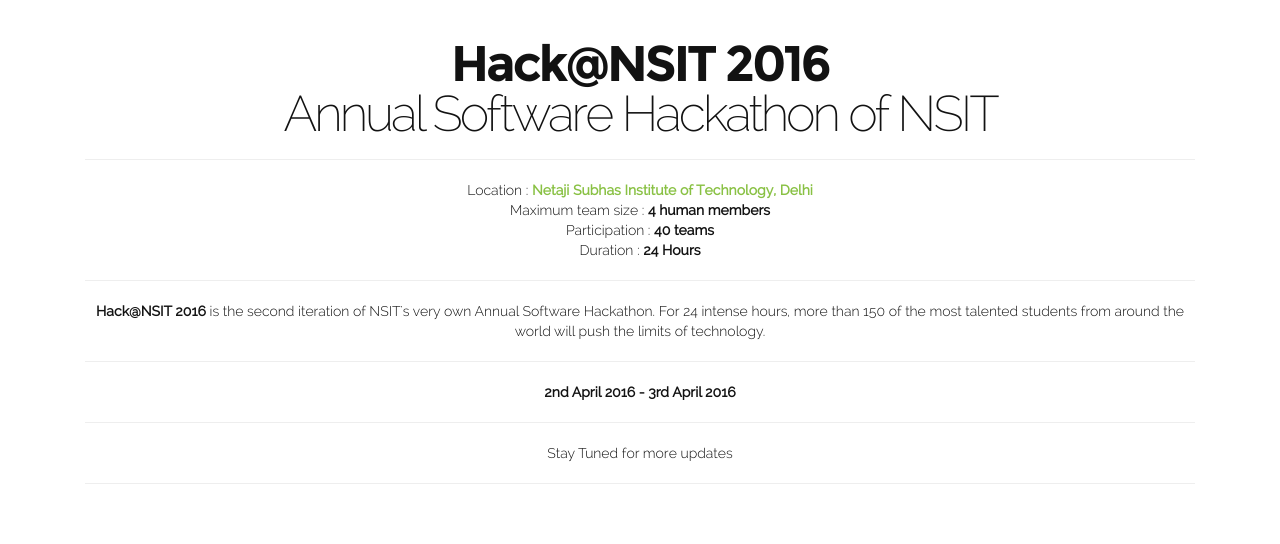
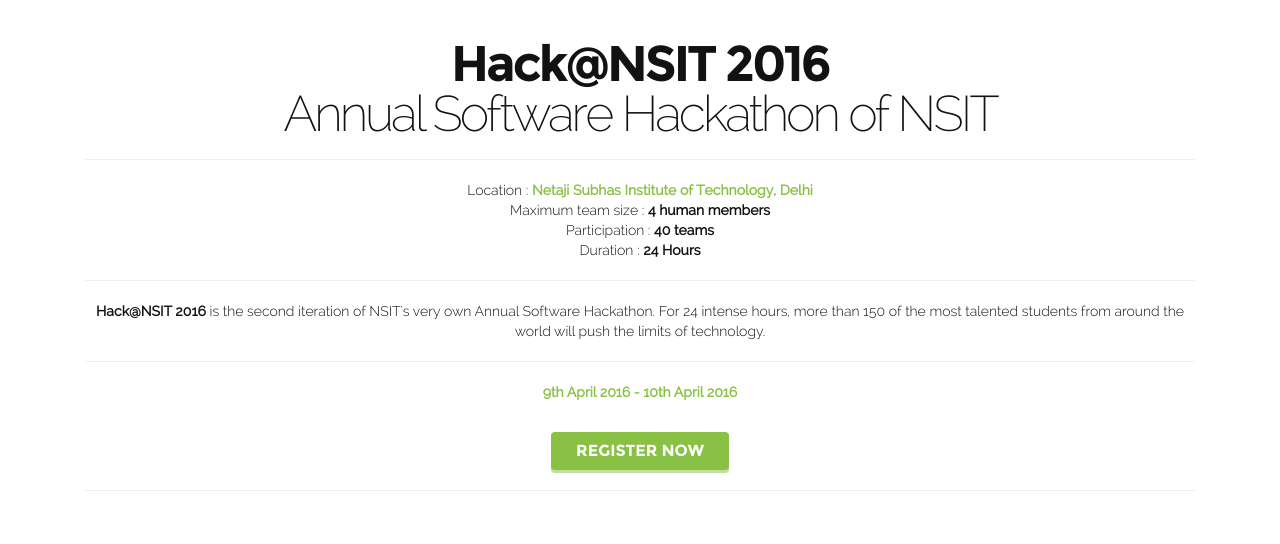
Before and after one commit to mkstn/evolve-website, a PHP site: page / in a window 1280 px wide. Shown: the part 1536-2080 px from the top of the page. Run offline with PHP 8.4, Linux system fonts and the light colour scheme; some libraries are stand-ins or nearby versions.

Commit message:
registration link added

```diff
--- a/index.php
+++ b/index.php
@@ -114,9 +114,10 @@
                             <hr>
                             <strong>Hack@NSIT 2016</strong> is the second iteration of NSIT's very own Annual Software Hackathon. For 24 intense hours, more than 150 of the most talented students from around the world will push the limits of technology.
                             <hr>
-                            <strong>2nd April 2016 - 3rd April 2016</strong>
-                            <hr>
-                            Stay Tuned for more updates
+                            <strong><a href="http://www.timeanddate.com/worldclock/fixedtime.html?msg=Hack%40NSIT+2016&iso=20160409T10&p1=176" target="_blank">9th April 2016 - 10th April 2016</a></strong>
+                            <h4 class="btn-home">
+                                <a href="https://evolvensit.typeform.com/to/HkAlf9" target="_blank">REGISTER NOW</a>
+                            </h4>
                             <hr>
                         </p>
                     </div>
```
